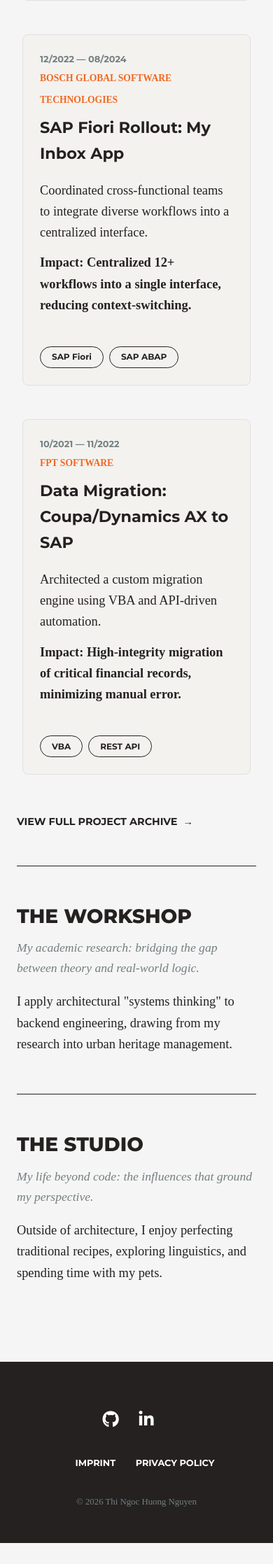
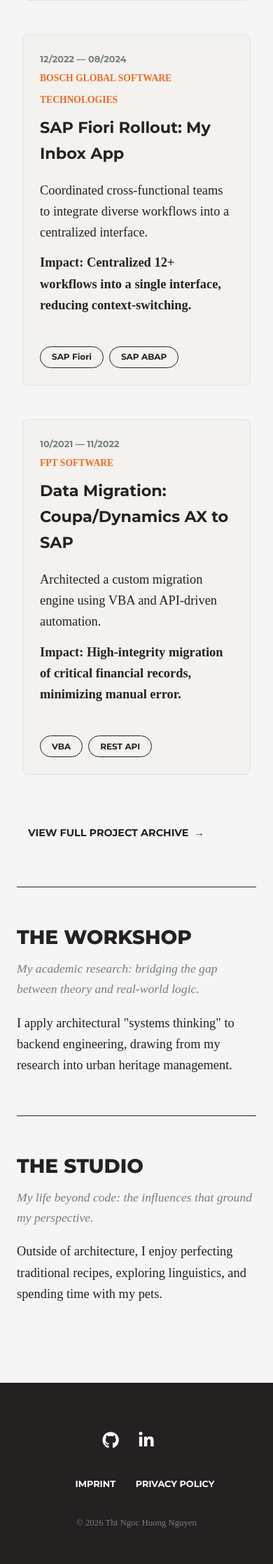
Before and after one commit to huongntn/portfolio-website, a Jekyll site: the page built from index.html, in a window 390 px wide. Shown: the part 2042-4277 px from the top of the page at 70% size. Built offline with Jekyll 4.4.1, drawn with Linux system fonts in a browser that asks for light colours; some web fonts are replaced; before the commit the page ends 4247 px from its top, so only the background shows below that.

Commit message:
Update style.css

```diff
--- a/assets/css/style.css
+++ b/assets/css/style.css
@@ -56,7 +56,7 @@
 .impact { display: block; margin-top: 0.8rem; font-weight: 600; }
 .project-date { font-family: var(--font-headers); font-size: 0.8rem; color: var(--text-light); min-width: 140px; font-weight: 700; }
 
-.archive-link { display: inline-flex; align-items: center; font-family: var(--font-headers); font-weight: 700; text-transform: uppercase; font-size: 0.9rem; color: var(--text-main); text-decoration: none; margin-top: 1rem; transition: color 0.2s ease }
+.archive-link { display: inline-flex; align-items: center; font-family: var(--font-headers); font-weight: 700; text-transform: uppercase; font-size: 0.9rem; color: var(--text-main); text-decoration: none; margin-left: 0.5rem; margin-top: 1rem; transition: all 0.2s ease }
 .archive-link:hover { color: var(--brand-orange); }
 .archive-link .arrow { margin-left: 0.5rem; transition: transform 0.2s ease; }
 .archive-link:hover .arrow { transform: translateX(5px); }
@@ -93,4 +93,5 @@
   footer .container > div { flex-direction: column !important; text-align: center; gap: 1.5rem; }
   .project-card { flex-direction: column; gap: 0.5rem !important; padding: 0.5rem !important; }
   .project-date { min-width: 100%; }
+  .archive-link { justify-content: center; margin-left: 0; padding: 1rem; }
 }
```
